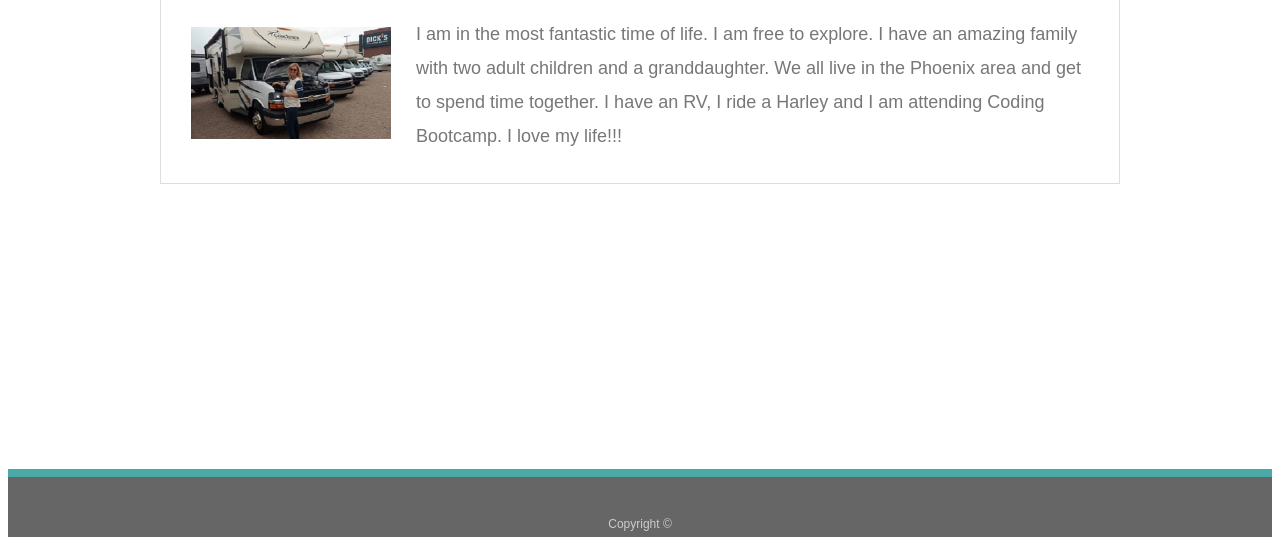
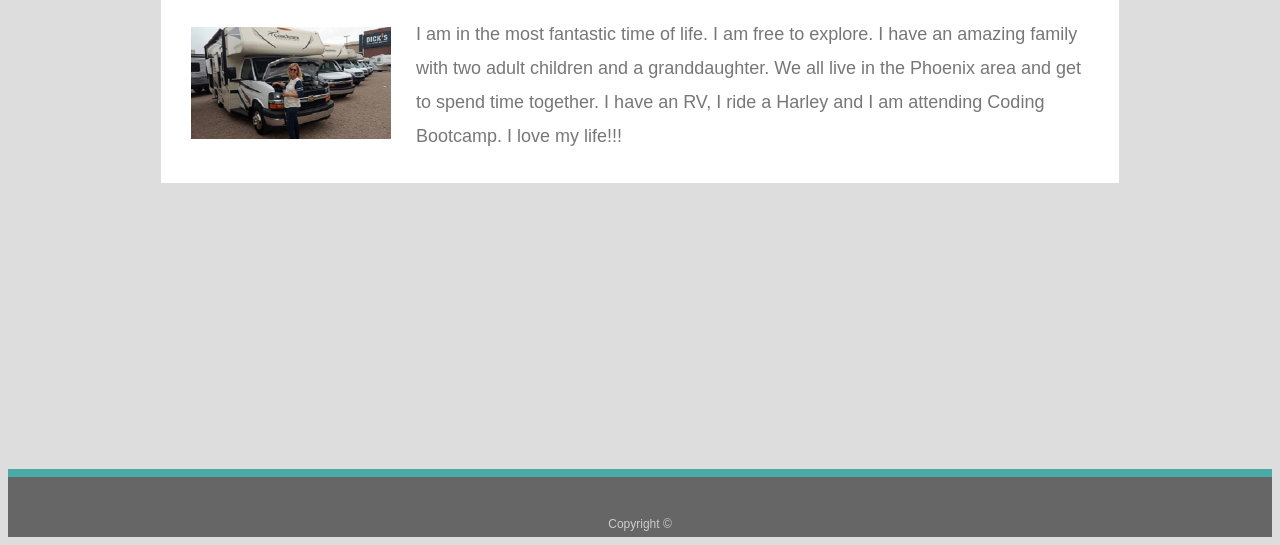
Before and after one commit to AnitaMcFarland/Responsive-Portfolio, a plain HTML site: page index.html in a window 1280 px wide. Shown: the part 269-814 px from the top of the page. Drawn offline with Linux system fonts and the light colour scheme.

Commit message:
git commit-m"picture update"

```diff
--- a/Assets/CSS/style.css
+++ b/Assets/CSS/style.css
@@ -3,8 +3,9 @@ body {
   font-size: 18px;
   line-height: 34px;
   color: #777777;
-  background: url("../images/concrete_seamless.png");
+ background:#dddddd;
 }
+
 
 * {
   box-sizing: border-box;
@@ -214,6 +215,8 @@ input[type=submit] {
   cursor: pointer;
   background: #4aaaa5;
   border: 0 none;
+}
+
   @media screen and (max-width: 980px) {
     body {
       background-color: #333;
```
